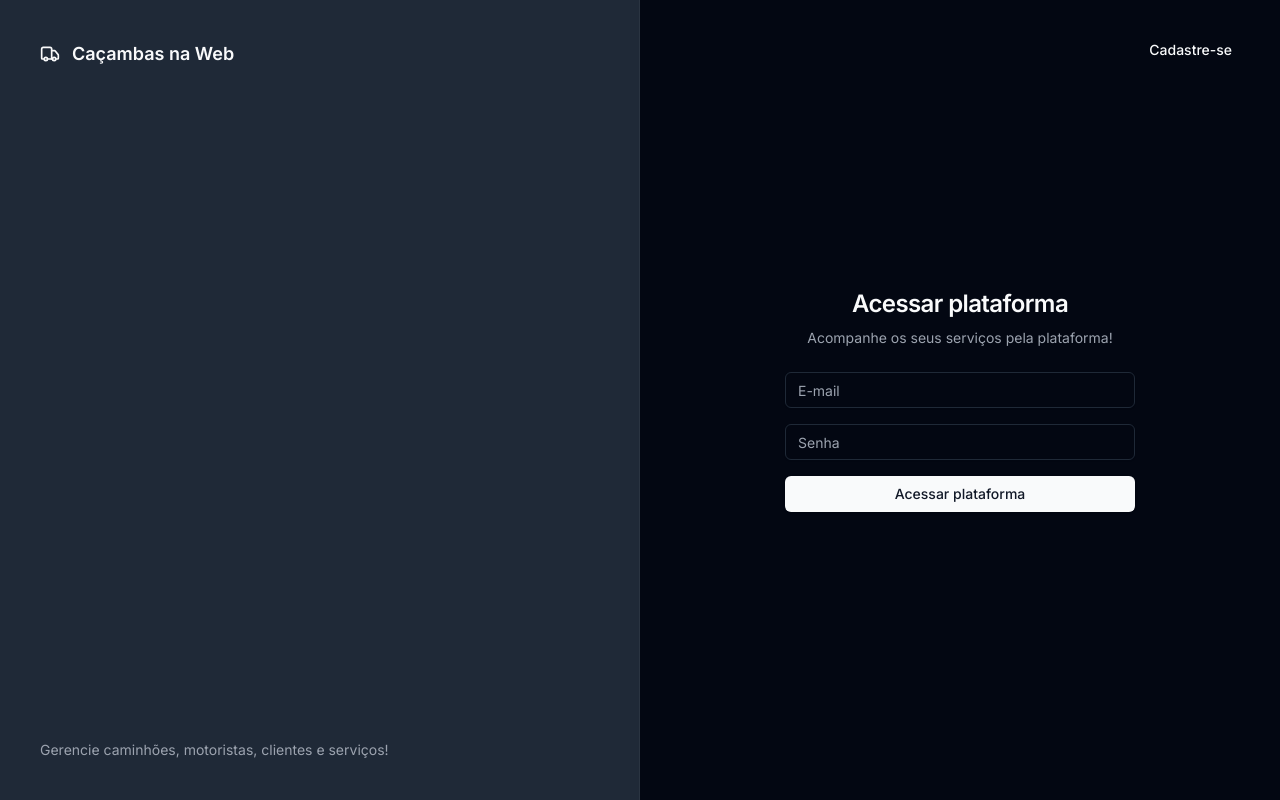
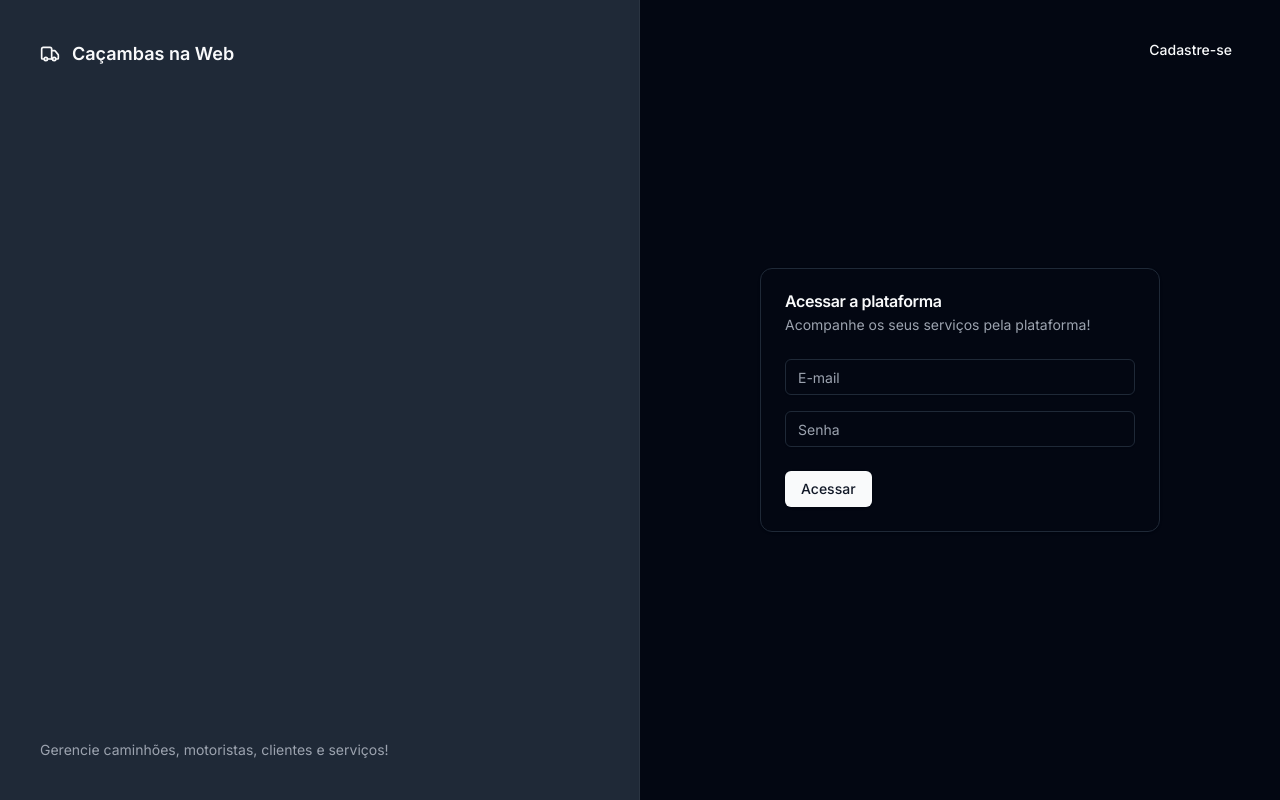
Before and after one commit to matheusbr1/rental-bucket, a Next.js app: page /auth/sign-in in a window 1280 px wide. Built offline with nearby package versions, Linux system fonts and the light colour scheme; no server answers.

Commit message:
refact: add a card on login page

```diff
--- a/src/app/auth/sign-in/page.tsx
+++ b/src/app/auth/sign-in/page.tsx
@@ -10,6 +10,15 @@ import { z } from 'zod'
 import { zodResolver } from '@hookform/resolvers/zod';
 import { api } from '@/app/lib/axios';
 import { APP_NAME } from '@/app/constants/app-infos';
+
+import {
+  Card,
+  CardContent,
+  CardDescription,
+  CardFooter,
+  CardHeader,
+  CardTitle,
+} from "@/components/ui/card"
 
 export type User = {
   id: string
@@ -76,34 +85,38 @@ export default function SignIn() {
         </Link>
       </Button>
 
-      <div className="w-[350px] flex flex-col justify-center gap-6" >
-        <div className="flex flex-col gap-2 text-center" >
-          <h1 className="text-2xl font-semibold tracking-tight" >
-            Acessar plataforma
-          </h1>
-          <p className="text-sm text-muted-foreground" >
+      <div className="w-[400px] flex flex-col justify-center gap-6" >
+        <form className="space-y-4" onSubmit={handleSubmit(handleSignIn)} >
+          <Card>
+            <CardHeader>
+              <CardTitle>Acessar a plataforma</CardTitle>
+              <CardDescription>
                 Acompanhe os seus serviços pela plataforma!
-          </p>
-        </div>
+              </CardDescription>
+            </CardHeader>
 
-        <form className="space-y-4" onSubmit={handleSubmit(handleSignIn)} >
-          <div className="space-y-2" >
+            <CardContent>
+              <div className="mb-4" >
                 {/* <Label htmlFor="email" >E-mail</Label> */}
                 <Input id='email' type='email' placeholder='E-mail' {...register('email')} />
               </div>
 
-          <div className="space-y-2" >
+              <div>
                 {/* <Label htmlFor="password" >Senha</Label> */}
                 <Input id='password' type='password' placeholder='Senha' {...register('password')} />
               </div>
+            </CardContent>
 
+            <CardFooter>
               <Button
                 type='submit'
-            className="w-full"
                 disabled={isSubmitting}
               >
-            {isSubmitting ? 'Acessando...' : 'Acessar plataforma'}
+                {isSubmitting && 'Acessando...'}
+                {!isSubmitting && 'Acessar'}
               </Button>
+            </CardFooter>
+          </Card>
         </form>
       </div>
     </div>
```
Lines whose indentation alone changed are shown as unchanged.
